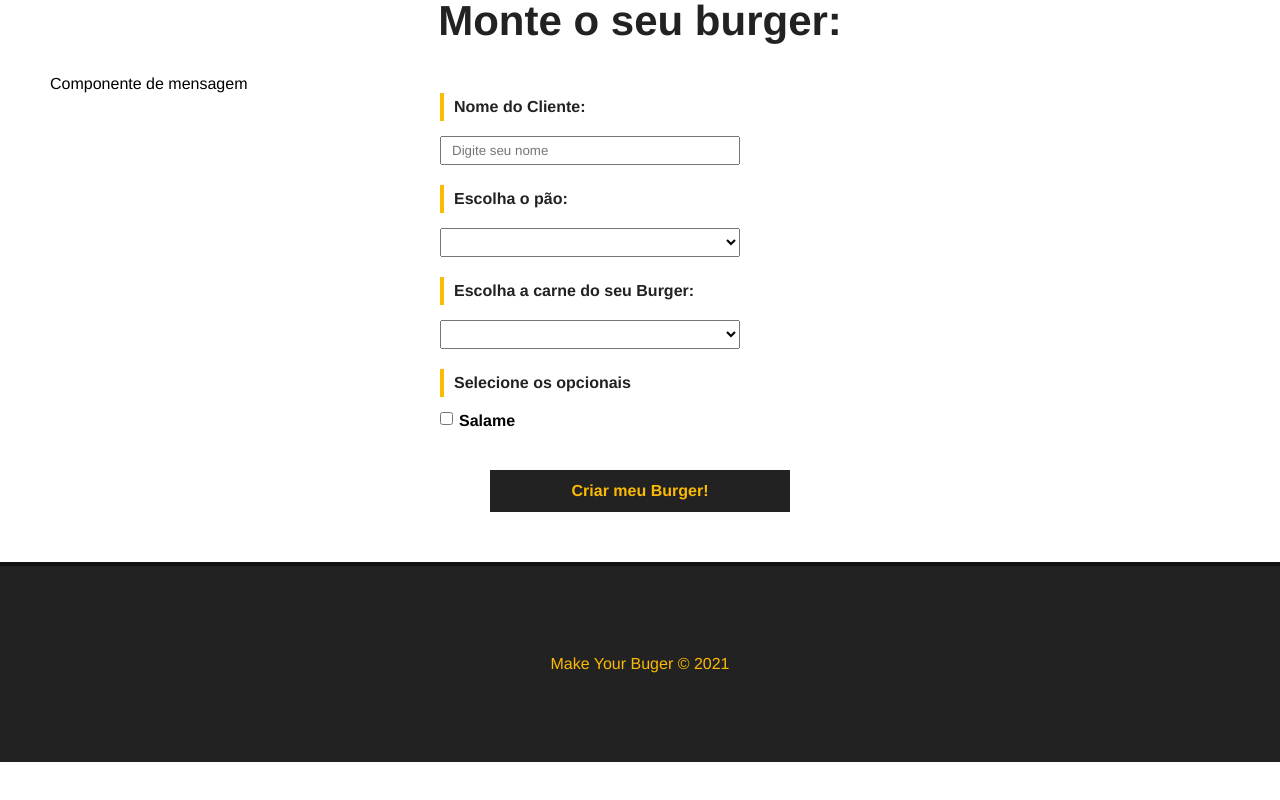
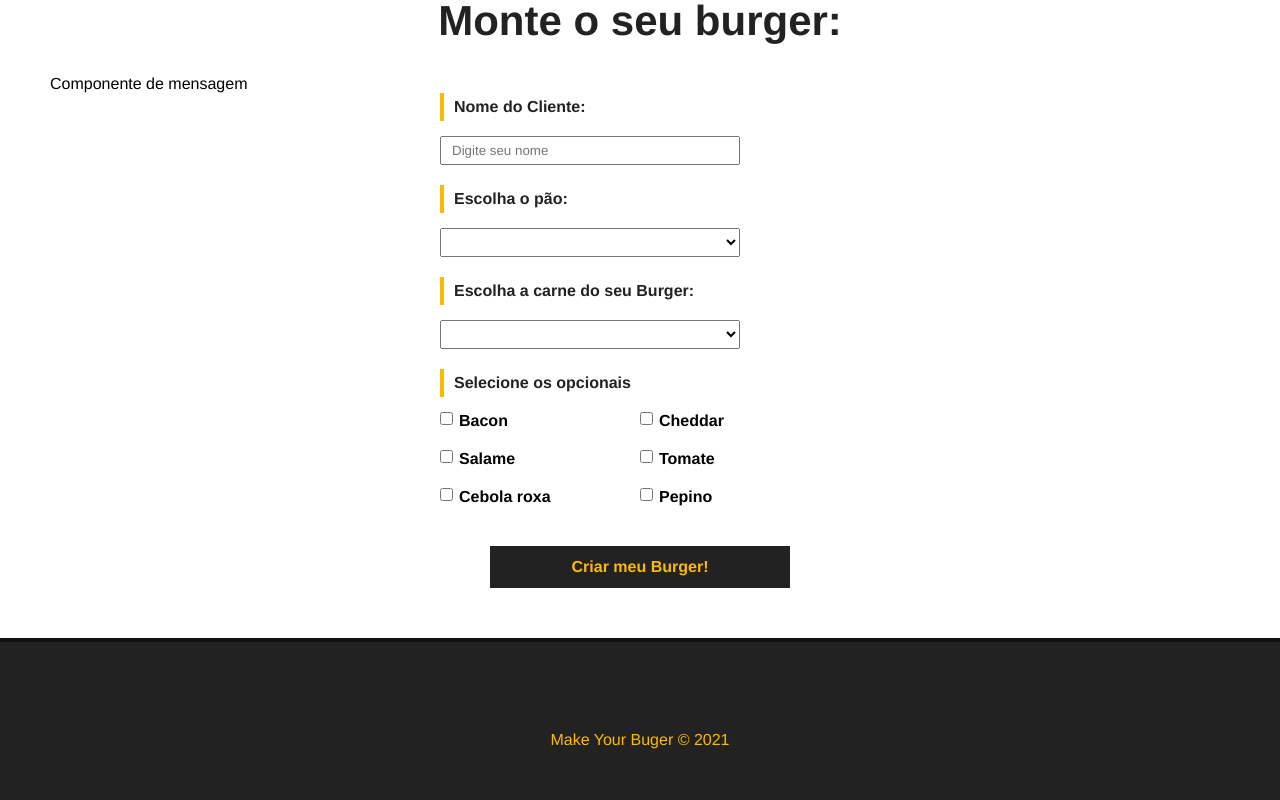
Before and after one commit to clayton3660/Projeto_make_your_burger_vue_Matheus_Batisttis, a Vue app: page / in a window 1280 px wide. Shown: the part 631-1431 px from the top of the page. Before the commit the page ends 1393 px from the top, so only its background shows below. Built offline with nearby package versions, Linux system fonts and the light colour scheme; data requests are answered from the project's data file.

Commit message:
aula_25_resgantando_dados_do_banco_inserindo_form

```diff
--- a/db/db.json
+++ b/db/db.json
@@ -16,6 +16,10 @@
       {
         "id": 4,
         "tipo": "Integral"
+      },
+      {
+        "id": 4,
+        "tipo": "Mexicano"
       }
     ],
     "carnes": [
@@ -30,6 +34,10 @@
       {
         "id": 3,
         "tipo": "Picanha"
+      },
+      {
+        "id": 4,
+        "tipo": "Veggie burger"
       }
     ],
     "opcionais": [
--- a/src/components/BurgerForm.vue
+++ b/src/components/BurgerForm.vue
@@ -16,28 +16,36 @@
         <label for="pao">Escolha o pão:</label>
         <select name="pao" id="pao" v-model="pao">
           <option value="">Selecione o seu pão</option>
-          <option value="integral">Integral</option>
+          <option v-for="pao in paes" :key="pao.id" :value="pao.tipo">
+            {{ pao.tipo }}
+          </option>
         </select>
       </div>
       <div class="input-container">
         <label for="carne">Escolha a carne do seu Burger:</label>
         <select name="carne" id="carne" v-model="carne">
           <option value="">Selecione o tipo de carne</option>
-          <option value="maminha">maminha</option>
+          <option v-for="carne in carnes" :key="carne.id" :value="carne.tipo">
+            {{ carne.tipo }}
+          </option>
         </select>
       </div>
       <div id="opcionais-container" class="input-container">
         <label id="opcionais-title" for="opcionais"
           >Selecione os opcionais</label
         >
-        <div class="checkbox-container">
+        <div
+          class="checkbox-container"
+          v-for="opcional in opcionaisdata"
+          :key="opcional.id"
+        >
           <input
             type="checkbox"
             name="opcionais"
             v-model="opcionais"
-            value="salame"
+            :value="opcional.tipo"
           />
-          <span>Salame</span>
+          <span>{{ opcional.tipo }}</span>
         </div>
       </div>
       <div class="input-container">
@@ -51,7 +59,30 @@
 export default {
   name: "BurgerForm",
   data() {
-    return {};
+    return {
+      paes: null,
+      carnes: null,
+      opcionaisdata: null,
+      nome: null,
+      pao: null,
+      carne: null,
+      opcionais: [],
+      status: "Solicitado",
+      msg: null,
+    };
+  },
+  methods: {
+    async getIngredientes() {
+      const req = await fetch("http://localhost:3000/ingredientes");
+      const data = await req.json();
+
+      this.paes = data.paes;
+      this.carnes = data.carnes;
+      this.opcionaisdata = data.opcionais;
+    },
+  },
+  mounted() {
+    this.getIngredientes();
   },
 };
 </script>
```
